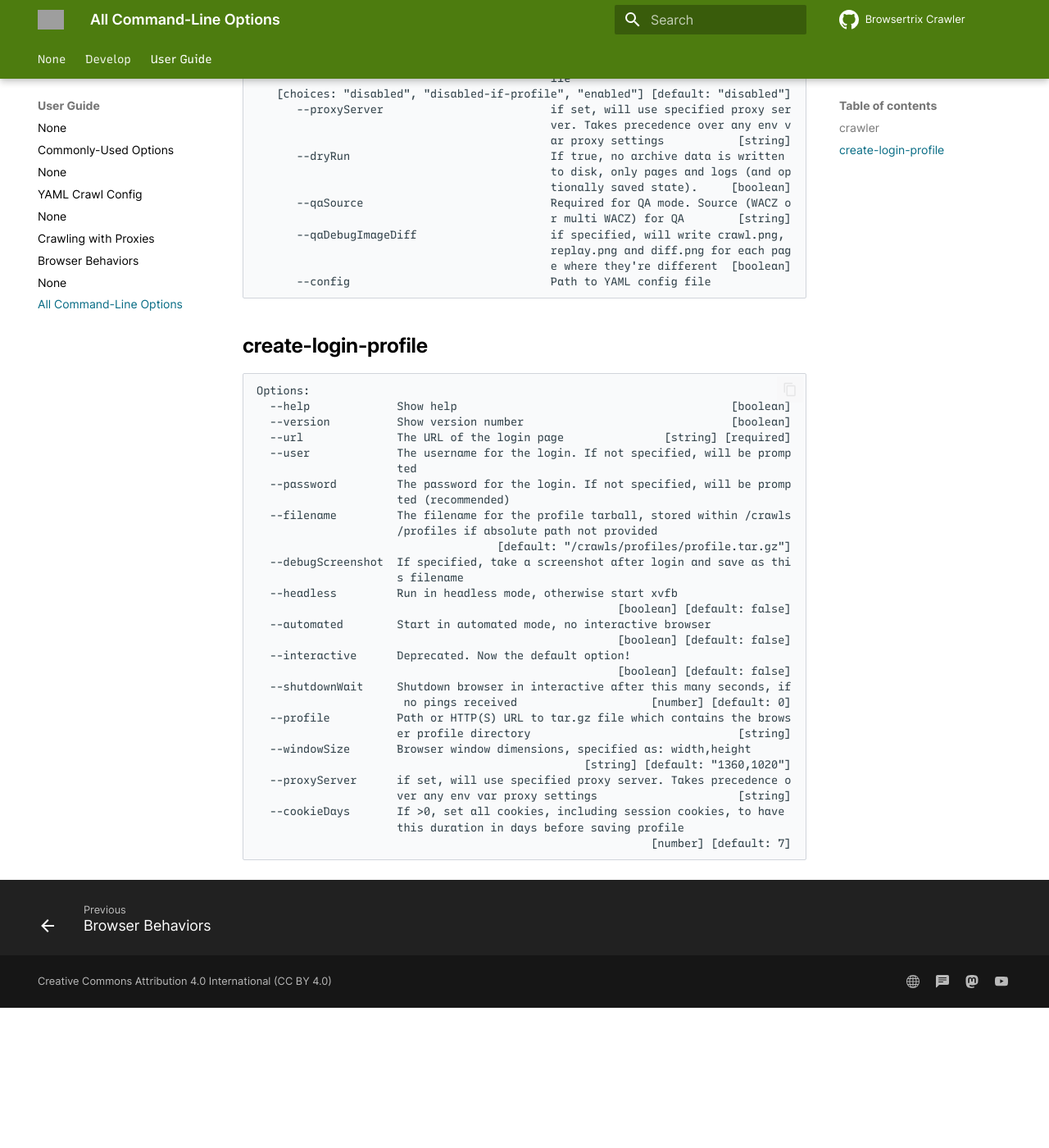
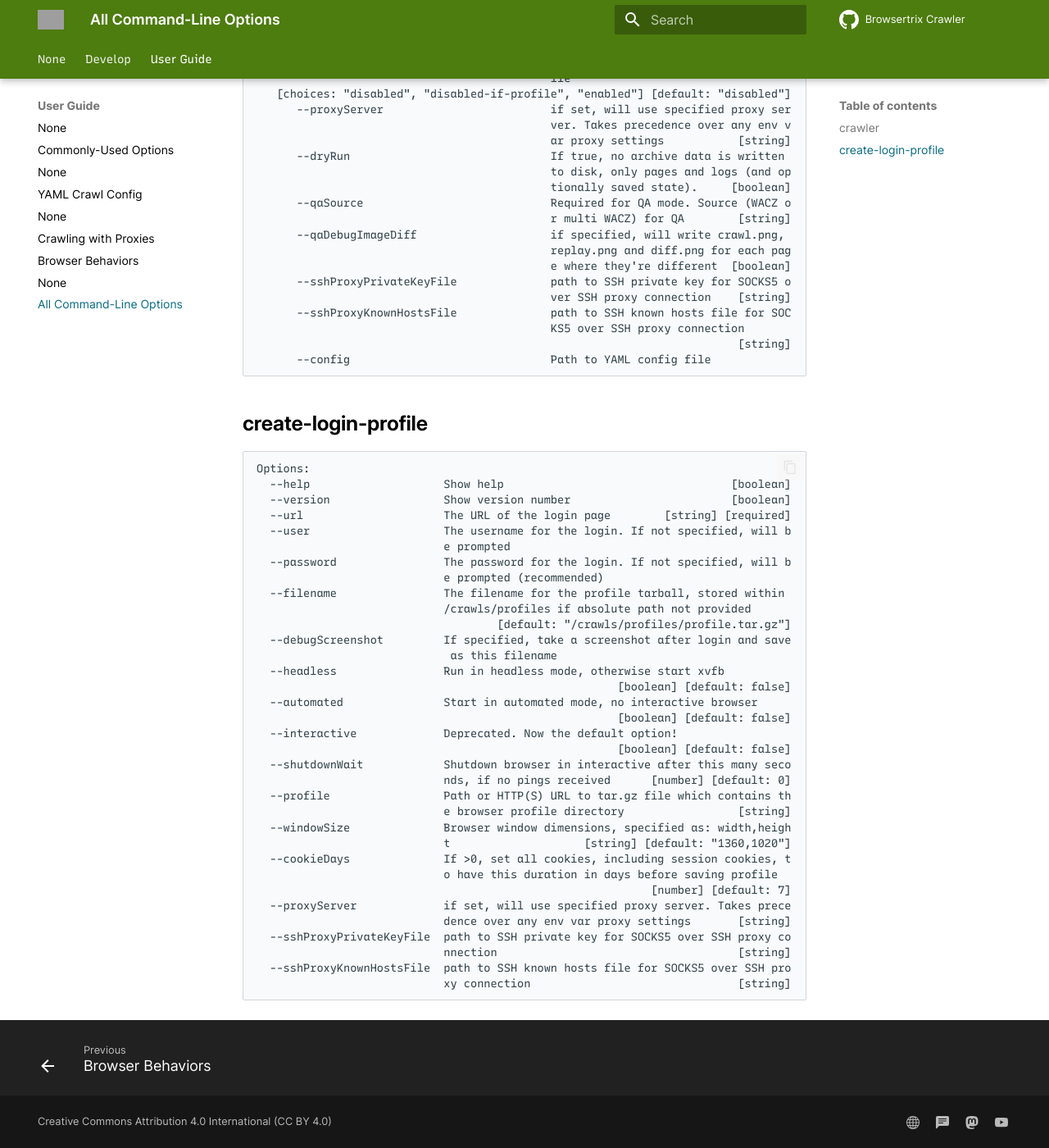
Before and after one commit to webrecorder/browsertrix-crawler, an MkDocs documentation site: the page built from docs/docs/user-guide/cli-options.md, in a window 1280 px wide and 1400 px high, scrolled down 5110 px. Shown: the whole window at 82% size. Built offline with MkDocs 1.6.1 and Material for MkDocs 9.7.7, drawn with Linux system fonts in a browser that asks for light colours; comment, search, counter and statistics services are not loaded; before the commit the page ends 6339 px from its top, so only the background shows below that; some of the changed text lies outside the part shown; grey boxes are pictures that could not be loaded.

Commit message:
more docs tweaks for proxies regenerate cli-options

````diff
--- a/docs/docs/user-guide/cli-options.md
+++ b/docs/docs/user-guide/cli-options.md
@@ -94,15 +94,15 @@ Options:
   , "state", "redis", "storage", "text", "exclusion", "screenshots", "screencast
   ", "originOverride", "healthcheck", "browser", "blocking", "behavior", "behavi
   orScript", "jsError", "fetch", "pageStatus", "memoryStatus", "crawlStatus", "l
-                                       inks", "sitemap", "replay"] [default: []]
+                              inks", "sitemap", "replay", "proxy"] [default: []]
       --logExcludeContext                   Comma-separated list of contexts to
                                             NOT include in logs
   [array] [choices: "general", "worker", "recorder", "recorderNetwork", "writer"
   , "state", "redis", "storage", "text", "exclusion", "screenshots", "screencast
   ", "originOverride", "healthcheck", "browser", "blocking", "behavior", "behavi
   orScript", "jsError", "fetch", "pageStatus", "memoryStatus", "crawlStatus", "l
-  inks", "sitemap", "replay"] [default: ["recorderNetwork","jsError","screencast
-                                                                             "]]
+  inks", "sitemap", "replay", "proxy"] [default: ["recorderNetwork","jsError","s
+                                                                    creencast"]]
       --text                                Extract initial (default) or final t
                                             ext to pages.jsonl or WARC resource
                                             record(s)
@@ -271,6 +271,11 @@ Options:
       --qaDebugImageDiff                    if specified, will write crawl.png,
                                             replay.png and diff.png for each pag
                                             e where they're different  [boolean]
+      --sshProxyPrivateKeyFile              path to SSH private key for SOCKS5 o
+                                            ver SSH proxy connection    [string]
+      --sshProxyKnownHostsFile              path to SSH known hosts file for SOC
+                                            KS5 over SSH proxy connection
+                                                                        [string]
       --config                              Path to YAML config file
 ```
 
@@ -278,33 +283,37 @@ Options:
 
 ```
 Options:
-  --help             Show help                                         [boolean]
-  --version          Show version number                               [boolean]
-  --url              The URL of the login page               [string] [required]
-  --user             The username for the login. If not specified, will be promp
-                     ted
-  --password         The password for the login. If not specified, will be promp
-                     ted (recommended)
-  --filename         The filename for the profile tarball, stored within /crawls
-                     /profiles if absolute path not provided
+  --help                    Show help                                  [boolean]
+  --version                 Show version number                        [boolean]
+  --url                     The URL of the login page        [string] [required]
+  --user                    The username for the login. If not specified, will b
+                            e prompted
+  --password                The password for the login. If not specified, will b
+                            e prompted (recommended)
+  --filename                The filename for the profile tarball, stored within
+                            /crawls/profiles if absolute path not provided
                                     [default: "/crawls/profiles/profile.tar.gz"]
-  --debugScreenshot  If specified, take a screenshot after login and save as thi
-                     s filename
-  --headless         Run in headless mode, otherwise start xvfb
+  --debugScreenshot         If specified, take a screenshot after login and save
+                             as this filename
+  --headless                Run in headless mode, otherwise start xvfb
                                                       [boolean] [default: false]
-  --automated        Start in automated mode, no interactive browser
+  --automated               Start in automated mode, no interactive browser
                                                       [boolean] [default: false]
-  --interactive      Deprecated. Now the default option!
+  --interactive             Deprecated. Now the default option!
                                                       [boolean] [default: false]
-  --shutdownWait     Shutdown browser in interactive after this many seconds, if
-                      no pings received                    [number] [default: 0]
-  --profile          Path or HTTP(S) URL to tar.gz file which contains the brows
-                     er profile directory                               [string]
-  --windowSize       Browser window dimensions, specified as: width,height
-                                                 [string] [default: "1360,1020"]
-  --proxyServer      if set, will use specified proxy server. Takes precedence o
-                     ver any env var proxy settings                     [string]
-  --cookieDays       If >0, set all cookies, including session cookies, to have
-                     this duration in days before saving profile
+  --shutdownWait            Shutdown browser in interactive after this many seco
+                            nds, if no pings received      [number] [default: 0]
+  --profile                 Path or HTTP(S) URL to tar.gz file which contains th
+                            e browser profile directory                 [string]
+  --windowSize              Browser window dimensions, specified as: width,heigh
+                            t                    [string] [default: "1360,1020"]
+  --cookieDays              If >0, set all cookies, including session cookies, t
+                            o have this duration in days before saving profile
                                                            [number] [default: 7]
+  --proxyServer             if set, will use specified proxy server. Takes prece
+                            dence over any env var proxy settings       [string]
+  --sshProxyPrivateKeyFile  path to SSH private key for SOCKS5 over SSH proxy co
+                            nnection                                    [string]
+  --sshProxyKnownHostsFile  path to SSH known hosts file for SOCKS5 over SSH pro
+                            xy connection                               [string]
 ```
````
Also changed, not shown: docs/docs/user-guide/proxies.md (+17 -15 lines).
